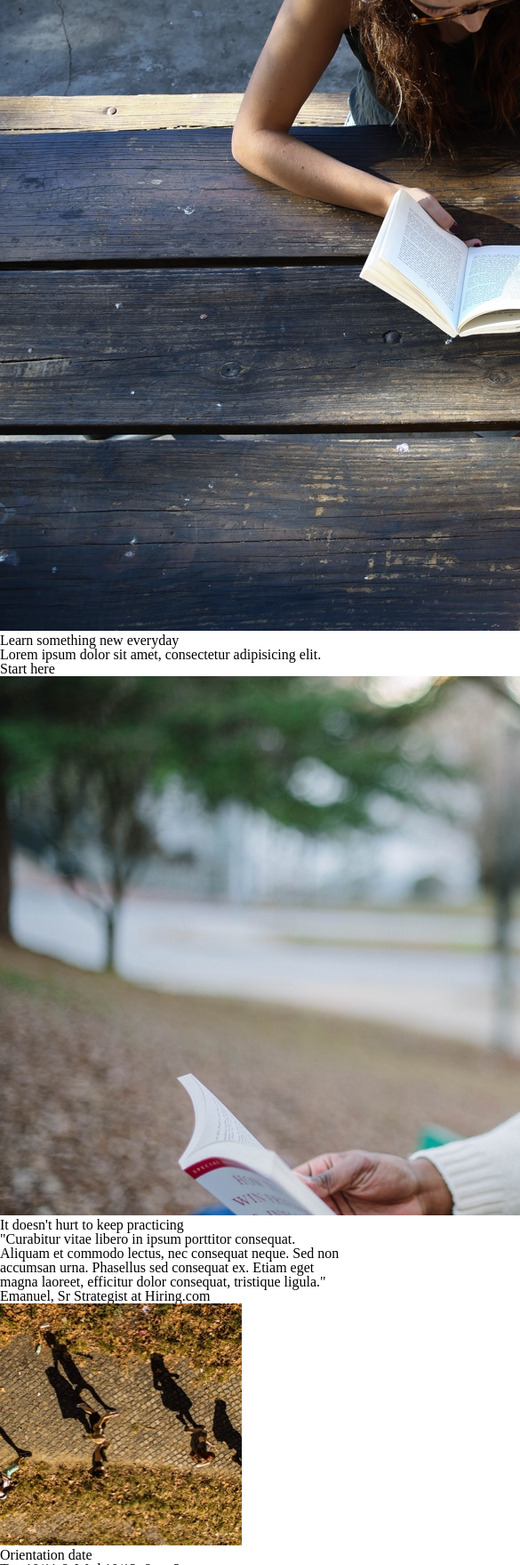
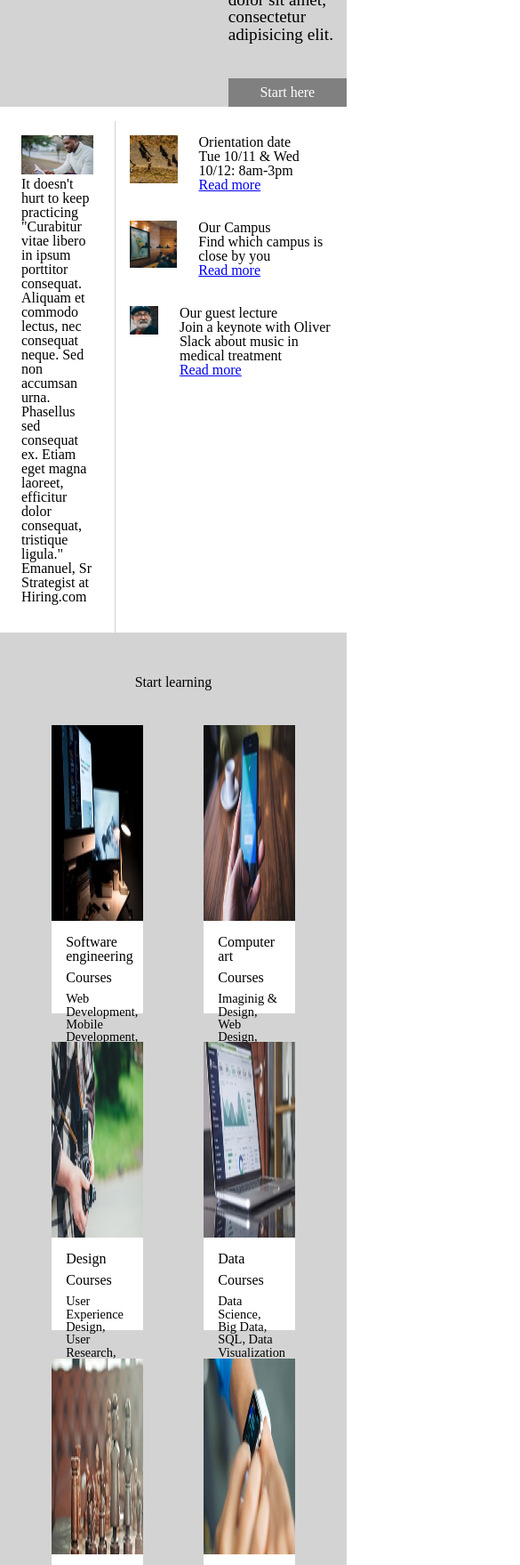
Before and after one commit to dakar303/Colmar_Academy, a plain HTML site: page index.html in a window 390 px wide. Shown: the part 241-2000 px from the top of the page at 89% size, 585 px wide, since content can reach past the window. Drawn offline with Linux system fonts and the light colour scheme.

Commit message:
Basic site formatting for desktop view.

```diff
--- a/index.html
+++ b/index.html
@@ -21,7 +21,7 @@
             <li>or companies</li>
             <li>Sign in</li>
         </div>
-        <div class="mobile-munu">
+        <div class="mobile-menu">
           <img class="logo" src="./resources/images/ic-logo.svg">
           <img class="classroom" src="./resources/images/ic-on-campus.svg">
           <img class="online" src="./resources/images/ic-online.svg">
@@ -33,7 +33,10 @@
     <!--- BANNER --->
     <div class="banner">
       <div class="container">
+        <div class="image-container">
           <img src="./resources/images/banner.jpg">
+        </div>
+        <div class="banner-content">
           <h1>Learn something new everyday</h1>
           <h2>Lorem ipsum dolor sit amet, consectetur adipisicing elit.</h2>
           <div class="button">
@@ -41,158 +44,160 @@
           </div>
         </div>
       </div>
+    </div>
 
     <!--- MAIN CONTENT --->
     <div class="content">
+      <div class="container">
+
         <div class="column-left">
           <img src="./resources/images/information-main.jpg">
           <h1>It doesn't hurt to keep practicing</h1>
           <p>"Curabitur vitae libero in ipsum porttitor consequat. Aliquam et commodo lectus, nec consequat neque. Sed non accumsan urna. Phasellus sed consequat ex. Etiam eget magna laoreet, efficitur dolor consequat, tristique ligula."</p>
-        <div class="credit">
-          <p>Emanuel, Sr Strategist at Hiring.com</p>
+          <p class="credit">Emanuel, Sr Strategist at Hiring.com</p>
         </div>
-      </div>
+
         <div class="column-right">
           <div class="features">
+
             <div class="feature">
-
               <div class="feature-image">
                 <img src="./resources/images/information-orientation.jpg">
               </div>
+              <div class="feature-text">
                 <h1>Orientation date</h1>
                 <p>Tue 10/11 &amp; Wed 10/12: 8am-3pm</p>
                 <a href="#">Read more</a>
+              </div>
             </div>
 
             <div class="feature campus">
               <div class="feature-image">
                 <img src="./resources/images/information-campus.jpg">
               </div>
+              <div class="feature-text">
                 <h1>Our Campus</h1>
                 <p>Find which campus is close by you</p>
                 <a href="#">Read more</a>
+              </div>
             </div>
 
             <div class="feature lecture">
               <div class="feature-image">
                 <img src="./resources/images/information-guest-lecture.jpg">
               </div>
+              <div class="feature-text">
                 <h1>Our guest lecture</h1>
                 <p>Join a keynote with Oliver Slack about music in medical treatment</p>
                 <a href="#">Read more</a>
               </div>
-
+            </div>
+          </div>
         </div>
       </div>
     </div>
     <!--- LEARNING MOSAIC --->
-    <div class="container">
+    <div class="courses">
+
+      <div class="title">
         <h1>Start learning</h1>
-      <div class="mosaic">
-        <div class="course">
-          <div class="image-container">
+      </div>
+
+      <div class="course-mosaic">
+        <div class="tile">
           <img src="./resources/images/course-software.jpg" />
-          </div>
-          <div class="content">
-            <h1>Software engineering</h1>
-            <h2>Courses</h2>
-            <h2>Web Development, Mobile Development, iOT, APIs</h2>
-          </div>
+          <div class="tile-text">
+            <h4>Software engineering</h4>
+            <div class="tile-title">Courses</div>
+            <div class="course-topics">Web Development, Mobile Development, iOT, APIs</div>
           </div>
         </div>
 
-      <div class="mosaic">
-        <div class="course">
-          <div class="image-container">
+        <div class="tile">
           <img src="./resources/images/course-computer-art.jpg" />
-          </div>
-          <div class="content">
-            <h1>Computer art</h1>
-            <h2>Courses</h2>
-            <h2>Imaginig &amp; Design, Web Design, Motion Graphics &amp; Visual Effects, Computer Animation</h2>
-          </div>
+          <div class="tile-text">
+            <h4>Computer art</h4>
+            <div class="tile-title">Courses</div>
+            <div class="course-topics">Imaginig &amp; Design, Web Design, Motion Graphics &amp; Visual Effects, Computer Animation</div>
           </div>
         </div>
 
-      <div class="mosaic">
-        <div class="course">
-          <div class="image-container">
+        <div class="tile">
           <img src="./resources/images/course-design.jpg" />
-          </div>
-          <div class="content">
-            <h1>Design</h1>
-            <h2>Courses</h2>
-            <h2>User Experience Design, User Research, Visual Design</h2>
-          </div>
+          <div class="tile-text">
+            <h4>Design</h4>
+            <div class="tile-title">Courses</div>
+            <div class="course-topics">User Experience Design, User Research, Visual Design</div>
           </div>
         </div>
 
-      <div class="mosaic">
-        <div class="course">
-          <div class="image-container">
+        <div class="tile">
           <img src="./resources/images/course-data.jpg" />
-          </div>
-          <div class="content">
-            <h1>Data</h1>
-            <h2>Courses</h2>
-            <h2>Data Science, Big Data, SQL, Data Visualization</h2>
-          </div>
+          <div class="tile-text">
+            <h4>Data</h4>
+            <div class="tile-title">Courses</div>
+            <div class="course-topics">Data Science, Big Data, SQL, Data Visualization</div>
           </div>
         </div>
 
-      <div class="mosaic">
-        <div class="course">
-          <div class="image-container">
+        <div class="tile">
           <img src="./resources/images/course-business.jpg" />
-          </div>
-          <div class="content">
-            <h1>Business</h1>
-            <h2>Courses</h2>
-            <h2>Product Development, Business Development, Startup</h2>
-          </div>
+          <div class="tile-text">
+            <h4>Business</h4>
+            <div class="tile-title">Courses</div>
+            <div class="course-topics">Product Development, Business Development, Startup</div>
           </div>
         </div>
 
-      <div class="mosaic">
-        <div class="course">
-          <div class="image-container">
+        <div class="tile">
           <img src="./resources/images/course-marketing.jpg" />
-          </div>
-          <div class="content">
-            <h1>Marketing</h1>
-            <h2>Courses</h2>
-            <h2>Analytics, Content Marketing, Mobile Marketing</h2>
-          </div>
+          <div class="tile-text">
+            <h4>Marketing</h4>
+            <div class="tile-title">Courses</div>
+            <div class="course-topics">Analytics, Content Marketing, Mobile Marketing</div>
           </div>
         </div>
 
     </div>
-
+</div>
 
     <!--- MORE CONTENT --->
+    <div class="title">
+      <h1>Thesis exhibit</h1>
+    </div>
+
     <div class="content">
-      <h1>Thesis exhibit</h1>
+      <div class="container">
         <div class="column-left">
+          <div class="video-container">
             <video src="file:///Users/tfalkowski/dev/projects/colmar_academy/resources/videos/thesis.mp4" width="100%" controls>
+          </div>
           <h1>Reimagine urban</h1>
           <p>"Curabitur vitae libero in ipsum porttitor consequat. Aliquam et commodo lectus, nec consequat neque. Sed non accumsan urna. Phasellus sed consequat ex. Etiam eget magna laoreet, efficitur dolor consequat, tristique ligula."</p>
         </div>
+
         <div class="column-right">
           <div class="features">
+
             <div class="feature">
-
               <div class="feature fisma">
                 <img src="./resources/images/thesis-fisma.jpg">
               </div>
+              <div class="feature-text">
                 <h1>Fisma: Design</h1>
                 <p>Designer showcase of new prototype product</p>
               </div>
+            </div>
 
+            <div class="feature">
               <div class="feature nowthen">
                 <img src="./resources/images/thesis-now-and-then.jpg">
               </div>
+              <div class="feature-text">
                 <h1>Now and then</h1>
                 <p>Research study about New York</p>
+              </div>
+            </div>
           </div>
         </div>
       </div>
--- a/resources/css/style.css
+++ b/resources/css/style.css
@@ -0,0 +1,204 @@
+html {
+  font-size: 16px;
+}
+
+body {
+
+}
+
+header {
+  height: 4rem;
+}
+
+nav {
+  padding: 1rem 0;
+  background-color: white;
+  display: flex;
+  align-items: center;
+  justify-content: space-between;
+}
+
+nav div {
+  display: flex;
+  align-items: center;
+}
+
+nav img {
+  height: 2rem;
+  margin-left: 1.5rem;
+
+}
+
+nav ul li {
+  display: inline;
+  padding: 1rem 0;
+}
+
+.mobile-menu {
+  display: none;
+}
+
+.banner {
+  background-color: lightgray;
+  width: 100%;
+}
+
+.banner .container {
+  display: inline-flex;
+}
+
+.banner .image-container {
+  width: 60%;
+  height: auto;
+  margin: 2rem 2.5rem 2rem 1.5rem;
+}
+
+.banner img {
+  width: 100%;
+  height:auto;
+}
+
+.banner-content {
+  display: flex;
+  flex-direction: column;
+  justify-content: center;
+  align-items: flex-start;
+  width: 40%;
+}
+
+.banner-content h1 {
+  font-size: 2rem;
+}
+
+.banner-content h2 {
+  font-size: 1.2rem;
+  margin-top: 20px;
+}
+
+.banner .button {
+  background-color: gray;
+  padding-top: 8px;
+  padding-bottom: 8px;
+  color: white;
+  width: 100%;
+  text-align: center;
+  margin-top: 40px;
+}
+
+.content {
+  background-color: white;
+  width: 100%;
+}
+
+.content .container {
+  display: inline-flex;
+}
+
+.content .column-left {
+  width: 60%;
+  height: auto;
+  margin: 2rem 1.5rem;
+}
+
+.column-left img {
+  width: 100%;
+  height: auto;
+}
+
+.video-container {
+  height: auto;
+}
+
+.content .column-right {
+  width: 40%
+  height:auto;
+  margin-top: 1rem;
+  border-left: 1px solid lightgray;
+}
+
+.feature {
+  display: flex;
+  padding: 1rem 1rem;
+}
+
+.feature-image {
+  width: 35%;
+  height: auto;
+}
+
+.feature img {
+  width: 100%;
+  height:auto;
+}
+
+.feature-text {
+  display: flex;
+  flex-direction: column;
+  justify-content: center;
+  align-items: flex-start;
+  padding-left: 1.5rem;
+}
+
+ .title h1 {
+  text-align: center;
+  padding-top: 1.5rem;
+  padding-bottom: 1.5rem;
+}
+
+.courses {
+  background-color: lightgray;
+  display: block;
+  justify-content: flex-start;
+  padding: 1.5rem
+}
+
+.course-mosaic {
+  display: flex;
+  align-items: center;
+  max-width: 100%;
+  flex-wrap: wrap;
+  justify-content: space-around;
+  align-items: baseline;
+}
+
+.tile{
+display:flex;
+flex-direction: column;
+width: 30%;
+margin: 1em;
+}
+
+.tile img{
+  height: 13.75rem;
+  width: auto;
+}
+
+.tile-text{
+display:block;
+height: 3.5rem;
+background-color: white;
+padding:1rem 1em 2em 1em;
+}
+
+.tile-title {
+  padding: .5em 0 .5em 0;
+}
+
+.course-topics {
+  font-size: .9em;
+}
+
+footer {
+  display:flex;
+  align-items: center;
+  justify-content: space-between;
+  border-top: 1px solid lightgray;
+  padding-top: 1rem;
+  padding-left: 1.5rem;
+}
+
+footer ul li {
+  display: inline;
+  padding: 1rem 0;
+  padding-right: 1.5rem;
+}
```
Lines whose indentation alone changed are shown as unchanged.
